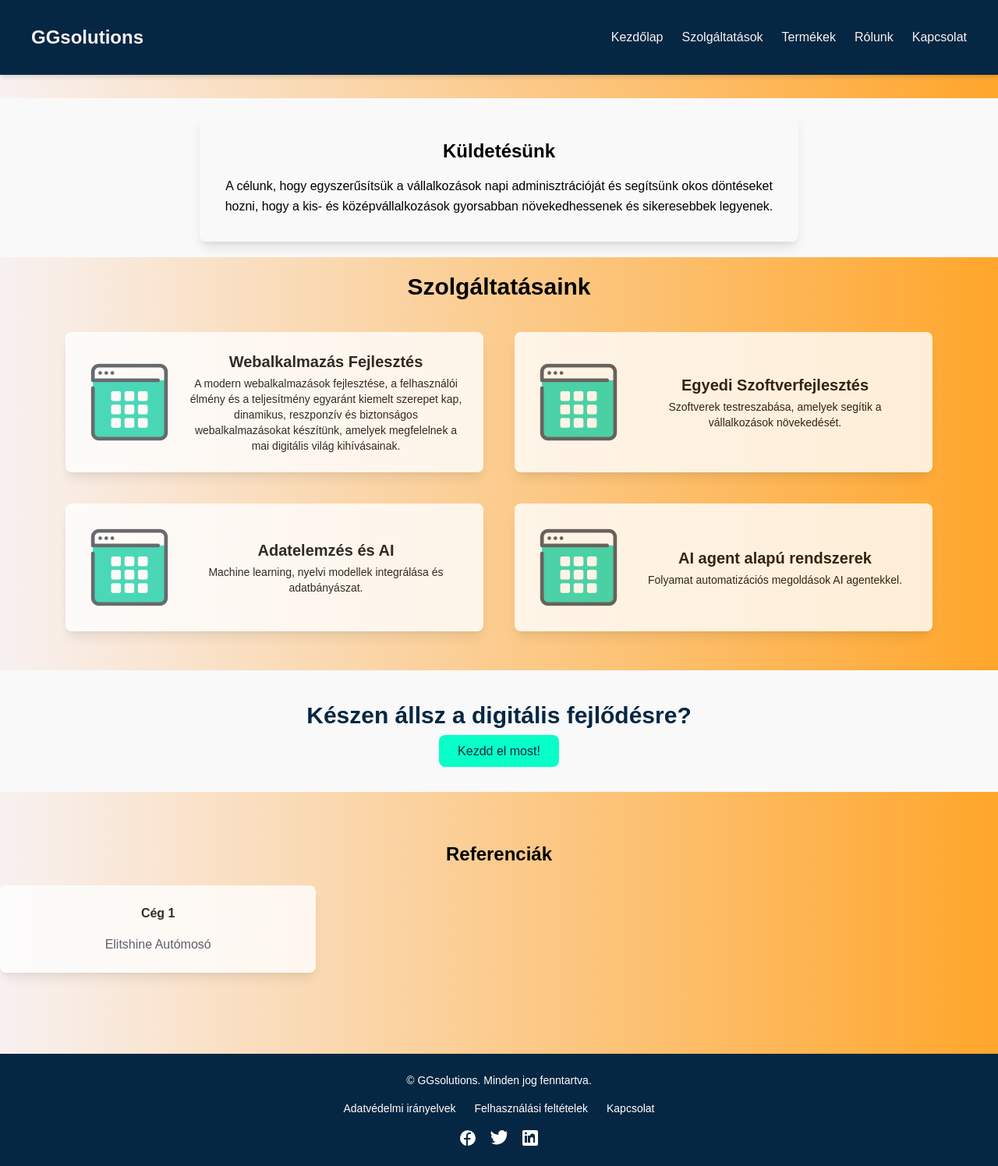
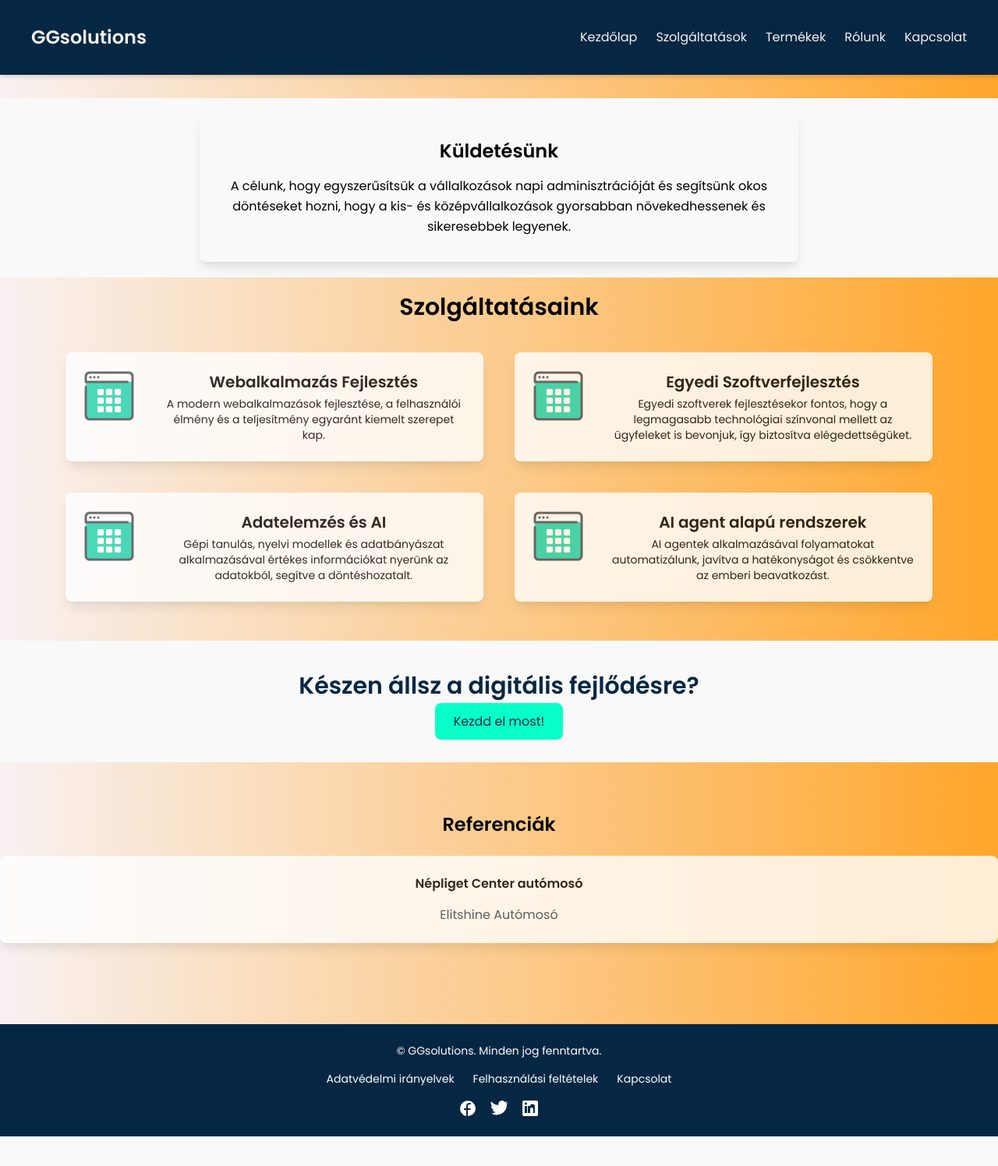
Before and after one commit to GreenGGsports/website, a Flask app: page / in a window 1280 px wide. Shown: the whole page at 78% size. After the commit the page ends 1458 px from the top, so only its background shows below. Run offline with Flask 3, Linux system fonts and the light colour scheme.

Commit message:
design changes on landing page + content

```diff
--- a/config/services.json
+++ b/config/services.json
@@ -2,21 +2,21 @@
     {
         "route": "Webdev",
         "nev": "Webalkalmazás Fejlesztés",
-        "leiras": "A modern webalkalmazások fejlesztése, a felhasználói élmény és a teljesítmény egyaránt kiemelt szerepet kap, dinamikus, reszponzív és biztonságos webalkalmazásokat készítünk, amelyek megfelelnek a mai digitális világ kihívásainak."
+        "leiras": "A modern webalkalmazások fejlesztése, a felhasználói élmény és a teljesítmény egyaránt kiemelt szerepet kap."
     },
     {
         "route": "Szoftverfejlesztes",
         "nev": "Egyedi Szoftverfejlesztés",
-        "leiras": "Szoftverek testreszabása, amelyek segítik a vállalkozások növekedését."
+        "leiras": "Egyedi szoftverek fejlesztésekor fontos, hogy a legmagasabb technológiai színvonal mellett az ügyfeleket is bevonjuk, így biztosítva elégedettségüket."
     },
     {
         "route": "Adatelemzes",
         "nev": "Adatelemzés és AI",
-        "leiras": "Machine learning, nyelvi modellek integrálása és adatbányászat."
+        "leiras": "Gépi tanulás, nyelvi modellek és adatbányászat alkalmazásával értékes információkat nyerünk az adatokból, segítve a döntéshozatalt."
     },
     {
         "route": "AI-Agent",
         "nev": "AI agent alapú rendszerek",
-        "leiras": "Folyamat automatizációs megoldások AI agentekkel."
+        "leiras": "AI agentek alkalmazásával folyamatokat automatizálunk, javítva a hatékonyságot és csökkentve az emberi beavatkozást."
     }
 ]
--- a/templates/landing.html
+++ b/templates/landing.html
@@ -5,6 +5,7 @@
     <meta name="viewport" content="width=device-width, initial-scale=1.0">
     <title>Weboldal</title>
     <!-- Tailwind CSS link -->
+    <link href="https://fonts.googleapis.com/css2?family=Poppins:wght@400;600&display=swap" rel="stylesheet">
     <link href="https://cdn.jsdelivr.net/npm/tailwindcss@2.2.19/dist/tailwind.min.css" rel="stylesheet">
     <link rel="stylesheet" href="{{ url_for('static', filename='css/styles.css') }}">
 </head>
@@ -71,15 +72,18 @@
     </div>
 
     <section class="service_container mx-auto py-20 text-center">
-        <h2 class="text-3xl font-bold text mb-10" style="color":"#062743">Szolgáltatásaink</h2>
+        <h2 id="services"  class="text-3xl font-bold text mb-10" style="color":"#062743">Szolgáltatásaink</h2>
         <div class="grid grid-cols-1 sm:grid-cols-2 lg:grid-cols-2 gap-10">
             {% for szolgaltatas in szolgaltatasok %}
-            <div class="bg-white opacity-80 p-6 rounded-lg shadow-lg flex flex-row items-center space-x-4 h-full">
-                <div class="min-w-[100px] w-[100px] h-[100px]">
+            <div class="bg-white opacity-80 p-6 rounded-lg shadow-lg grid grid-cols-10 gap-4 h-full">
+                <!-- Icon column: 2 out of 12 columns -->
+                <div class="col-span-2 flex items-start">
                     <img src="{{ url_for('static', filename='images/icons8-web-application-100.png') }}"
-                         alt="Service Icon" class="w-full h-full object-contain p-2">
+                         alt="Service Icon" class="w-16 h-16 object-contain">
                 </div>
-                <div class="flex-1">
+
+                <!-- Text column: 10 out of 12 columns -->
+                <div class="col-span-8 flex flex-col justify-start">
                     <h3 class="text-xl font-semibold mb-1">
                         <a href="{{ url_for('szolgaltatas', route=szolgaltatas.route) }}"
                            class="hover:underline text-[#062743]">
@@ -103,9 +108,9 @@
     <section class=" py-16">
         <div class="container mx-auto text-center">
             <h3 class="text-2xl font-semibold mb-6">Referenciák</h3>
-            <div class="grid grid-cols-1 sm:grid-cols-2 lg:grid-cols-3 gap-8">
+            <div class="grid grid-cols-1 sm:grid-cols-2 lg:grid-cols-1 gap-8">
                 <div class="bg-white opacity-80 p-6 rounded-lg shadow-lg">
-                    <h4 class="font-semibold mb-4">Cég 1</h4>
+                    <h4 class="font-semibold mb-4">Népliget Center autómosó</h4>
                     <a href="https://www.eliteshine.eu" class="text-gray-700" target="_blank" rel="noopener noreferrer">
                         Elitshine Autómosó
                       </a>
@@ -144,3 +149,20 @@
     </div>
 </footer>
 </html>
+<style>
+    .overflow-x-auto::-webkit-scrollbar {
+      display: none;
+    }
+
+    .overflow-x-auto {
+      -ms-overflow-style: none;
+      scrollbar-width: none;
+    }
+
+    body {
+        font-family: 'Poppins', sans-serif;
+      }
+      html {
+        scroll-behavior: smooth;
+      }
+    </style>
--- a/templates/products.html
+++ b/templates/products.html
@@ -22,7 +22,7 @@
             <!-- Desktop Menu -->
             <nav class="hidden md:flex space-x-6" style="color: #F8F1F1;">
                 <a href="/" class="hover:text-blue-400">Kezdőlap</a>
-                <a href="/services" class="hover:text-blue-400">Szolgáltatások</a>
+                <a href="/#services" class="hover:text-blue-400">Szolgáltatások</a>
                 <a href="/products" class="hover:text-blue-400">Termékek</a>
                 <a href="/about" class="hover:text-blue-400">Rólunk</a>
                 <a href="/contact" class="hover:text-blue-400">Kapcsolat</a>
@@ -39,7 +39,7 @@
         <!-- Mobile Menu -->
         <nav id="mobile-menu" class="md:hidden flex flex-col items-center bg-gray-800 py-4 space-y-4 hidden">
             <a href="/" class="hover:text-blue-400">Kezdőlap</a>
-            <a href="/services" class="hover:text-blue-400">Szolgáltatások</a>
+            <a href="/#services" class="hover:text-blue-400">Szolgáltatások</a>
             <a href="/products" class="hover:text-blue-400">Termékek</a>
             <a href="/about" class="hover:text-blue-400">Rólunk</a>
             <a href="/contact" class="hover:text-blue-400">Kapcsolat</a>
```
Also changed, not shown: other parts of templates/landing.html (+3 -2 lines).
